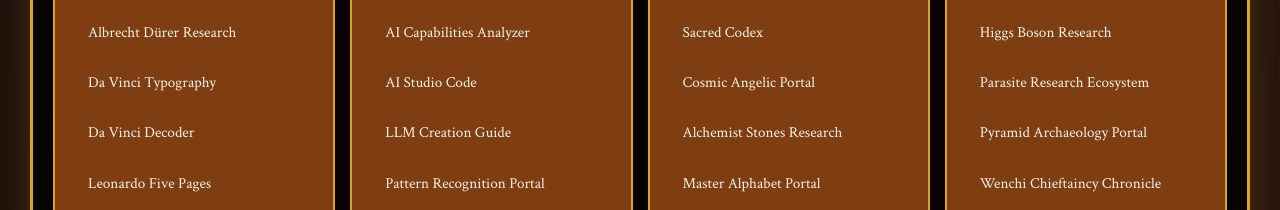
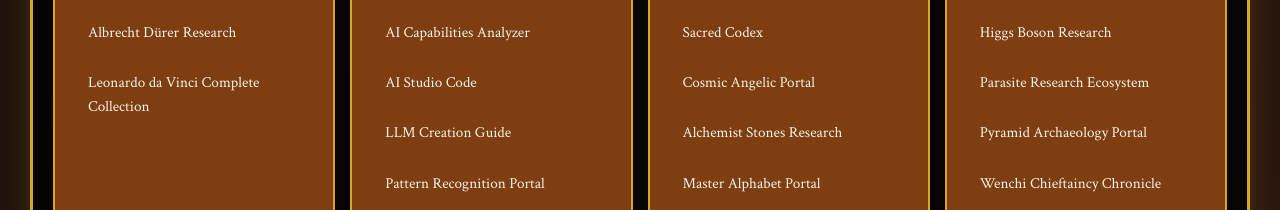
Before and after one commit to marganarok/royal-library-website, a website: page public/index.html in a window 1280 px wide. Shown: the part 737-947 px from the top of the page. Drawn offline with Linux system fonts and the light colour scheme.

Commit message:
Update navigation links to point to merged Leonardo da Vinci collection
- Replaced separate Leonardo da Vinci page links with single comprehensive collection link
- Updated 'Da Vinci Typography', 'Da Vinci Decoder', and 'Leonardo Five Pages' links
- New link points to leonardo_complete_master_collection.html

```diff
--- a/public/index.html
+++ b/public/index.html
@@ -1055,9 +1055,7 @@
                 <h3 class="category-title">🎨 Renaissance Masters</h3>
                 <div class="nav-links">
                     <a href="/durer.html" class="nav-link">Albrecht Dürer Research</a>
-                    <a href="/Leonardo da Vinci Typography Techniques.html" class="nav-link">Da Vinci Typography</a>
-                    <a href="/DA VINCI DECODER.html" class="nav-link">Da Vinci Decoder</a>
-                    <a href="/leonardo_five_pages.html" class="nav-link">Leonardo Five Pages</a>
+                    <a href="/leonardo_complete_master_collection.html" class="nav-link">Leonardo da Vinci Complete Collection</a>
                 </div>
             </div>
 
```
